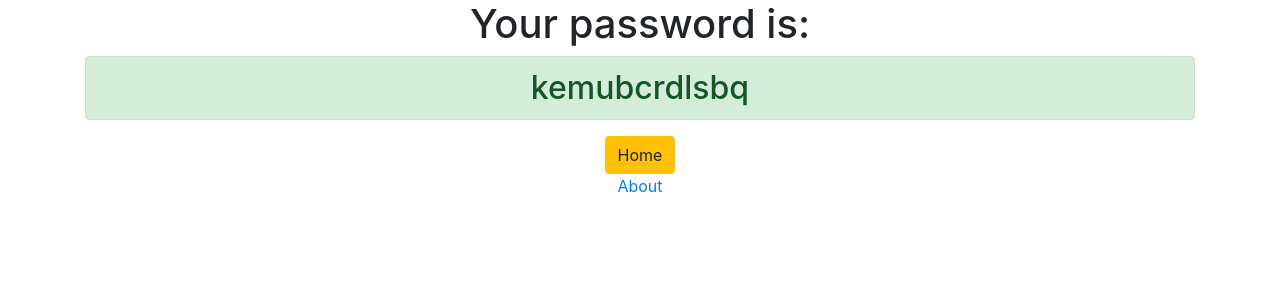
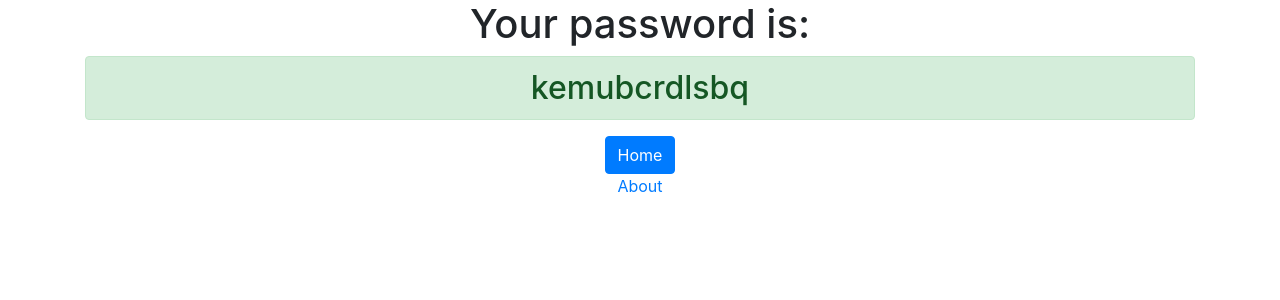
Before and after one commit to tinkermonk/django3-password_generator, a Django app: page /generatedpassword/ in a window 1280 px wide. Shown: the top 300 px of the page. Run offline with Django 3.2, Linux system fonts and the light colour scheme; some libraries are stand-ins or nearby versions.

Commit message:
Made a tweak

```diff
--- a/pwgenerator/templates/pwgenerator/password.html
+++ b/pwgenerator/templates/pwgenerator/password.html
@@ -9,7 +9,7 @@
 <div class="container text-center">
 <h1>Your password is:</h1>
 <h2 class="alert alert-success">{{password}}</h2>
-<a href="{% url 'home' %}" class="btn btn-warning">Home</a>
+<a href="{% url 'home' %}" class="btn btn-primary">Home</a>
 <br>
 <a href="{% url 'about' %}">About</a>
     </div>
```
